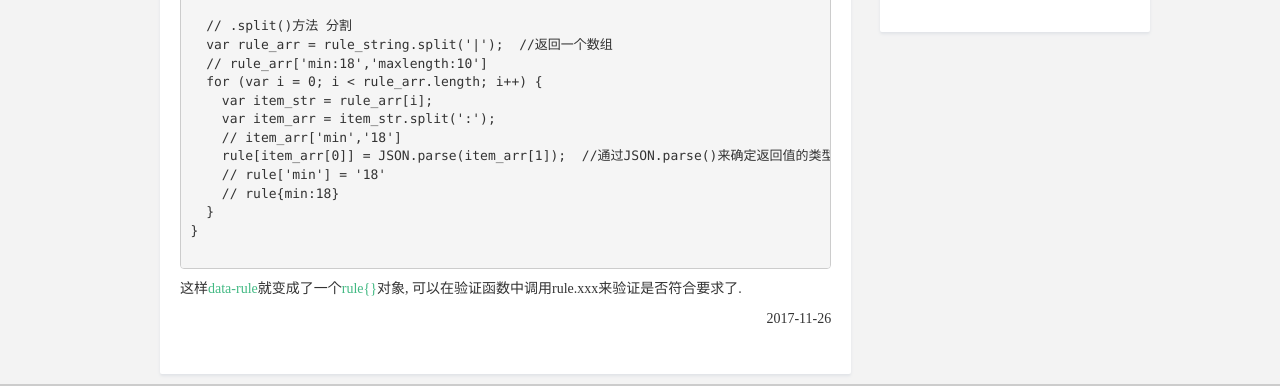
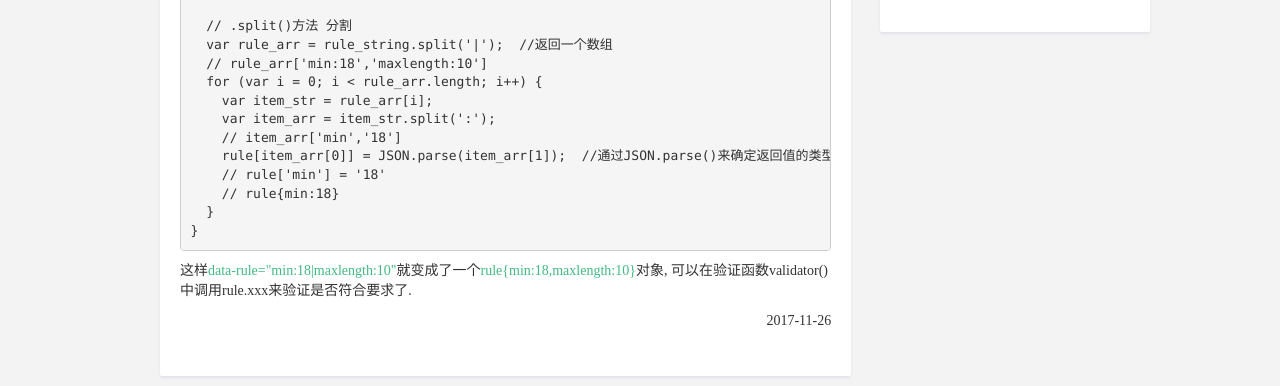
Before and after one commit to docodocool/oldBlogBackup, a website: page 2017-11-26.html in a window 1280 px wide. Shown: the part 466-852 px from the top of the page. Drawn offline with nearby package versions, Linux system fonts and the light colour scheme.

Commit message:
修改了部分细节

```diff
--- a/2017-11-26.html
+++ b/2017-11-26.html
@@ -50,7 +50,7 @@
             <pre>
 function parse_rule() {
   // .data方法专门用于用于获取'data-'开头的属性字符串
-  // 'min:18|maxlength:10'
+  // data-rule="min:18|maxlength:10"
   var rule_string = $ele.data('rule');  //相当于获取'data-rule'"
   if (!rule_string) return;  //没有rule
 
@@ -66,8 +66,8 @@ function parse_rule() {
     // rule{min:18}
   }
 }
-            </pre>
-            <P>这样<span class="code-green">data-rule</span>就变成了一个<span class="code-green">rule{}</span>对象, 可以在验证函数中调用rule.xxx来验证是否符合要求了.</P>
+</pre>
+            <P>这样<span class="code-green">data-rule="min:18|maxlength:10"</span>就变成了一个<span class="code-green">rule{min:18,maxlength:10}</span>对象, 可以在验证函数validator()中调用rule.xxx来验证是否符合要求了.</P>
             <p style="text-align:right">2017-11-26</p>
           </div>
         </div>
```
